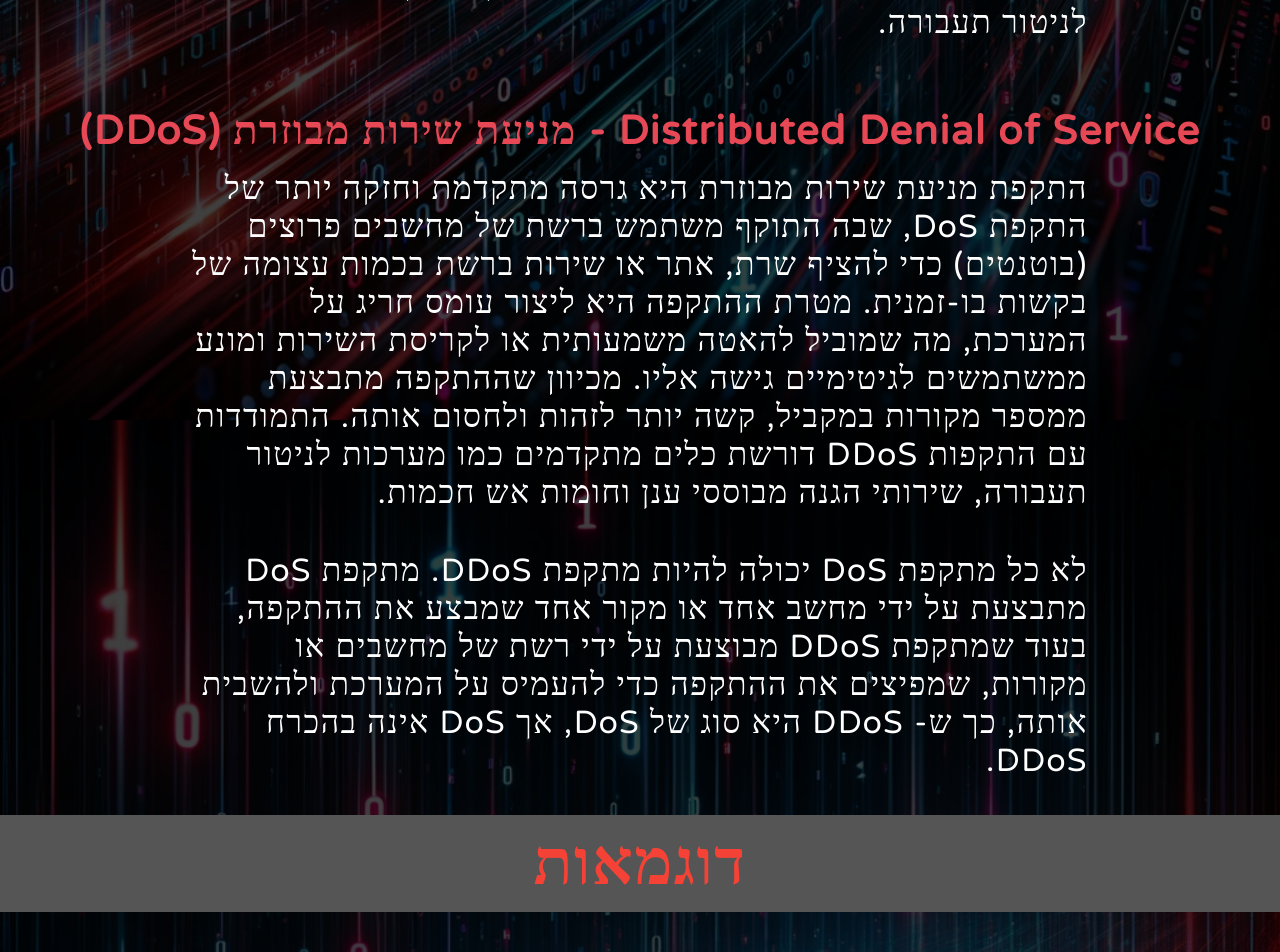
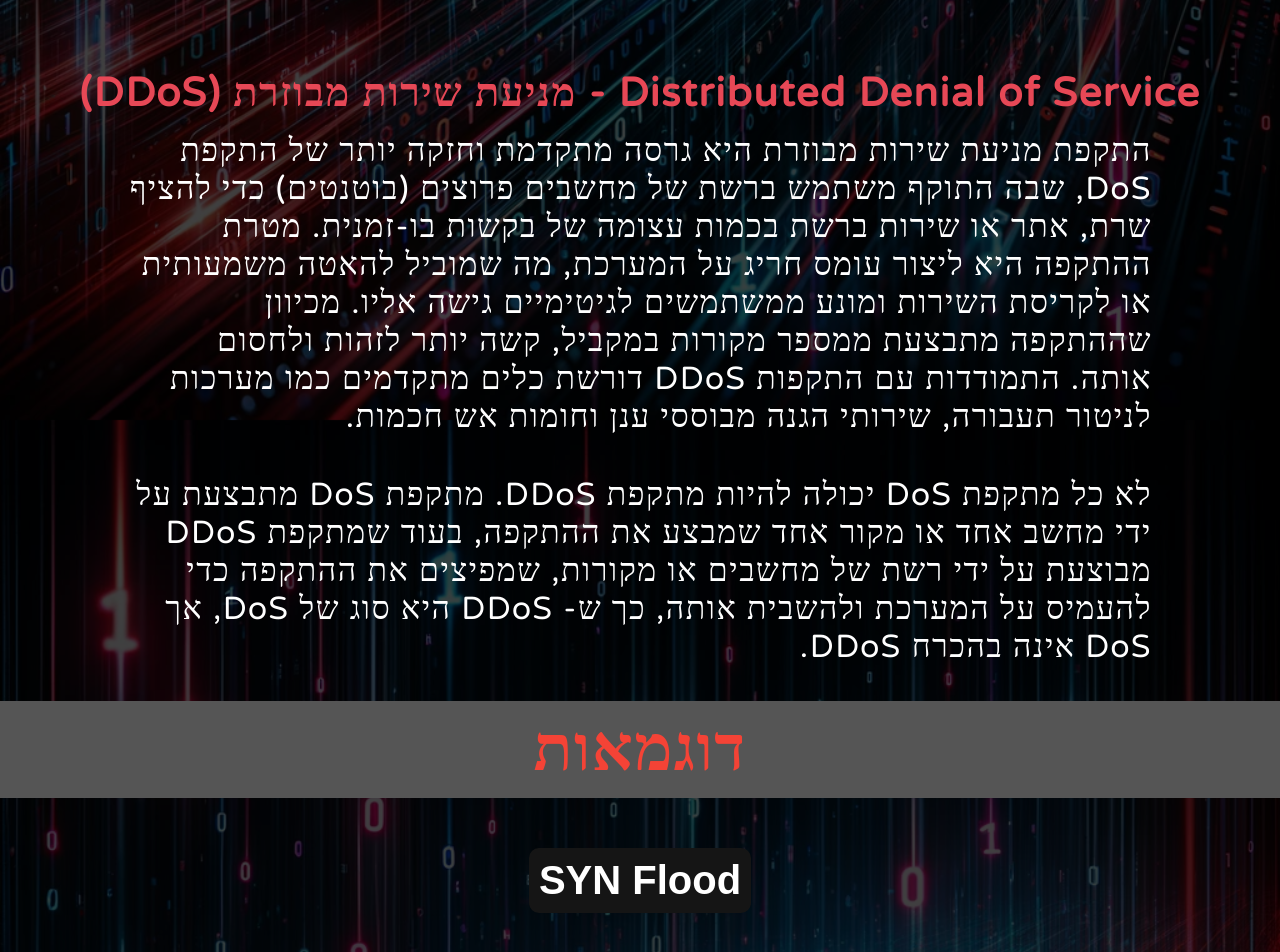
Before and after one commit to Yakir13/CyberFortress, a React (Vite) app in the folder CyberFortress/: page /DoS_DDoS in a window 1280 px wide. Shown: the part 620-1572 px from the top of the page. Built offline with nearby package versions, Linux system fonts and the light colour scheme.

Commit message:
text fix

```diff
--- a/CyberFortress/src/components/Content/DoS_DDoS_Content/DoS_DDoS_Content.css
+++ b/CyberFortress/src/components/Content/DoS_DDoS_Content/DoS_DDoS_Content.css
@@ -18,12 +18,11 @@ h2 {
     display: flex;
     align-items: center;
     justify-content: center;
-    margin: 0;
+    margin: 0 auto;
     color: #E74856;
     font-size: 2.5rem;
     border-radius: 10px;
     letter-spacing: 1.5px;
-    cursor: pointer;
 }
 
 p {
@@ -32,7 +31,7 @@ p {
     letter-spacing: 1.5px;
     padding: 5px;
     border-radius: 10px;
-    width:70%;
+    width:80%;
     direction: rtl;
     text-align: right;
     margin: 0 auto 30px;
@@ -48,7 +47,7 @@ button {
     font-size: 2.5rem;
     cursor: pointer;
     display: block;
-    margin: 20px auto;
+    margin: 0 auto 30px;
 }
 
 button:hover,
@@ -58,11 +57,12 @@ button.active-button {
 
 .isVisible {
     /* color: #fff; */
+    background-color: #151515;
     font-size: 2rem;
     letter-spacing: 1.5px;
     padding: 5px;
     border-radius: 10px;
-    width: 70%;
+    width: 80%;
     direction: rtl;
     text-align: right;
     margin: 0 auto 30px;
```
